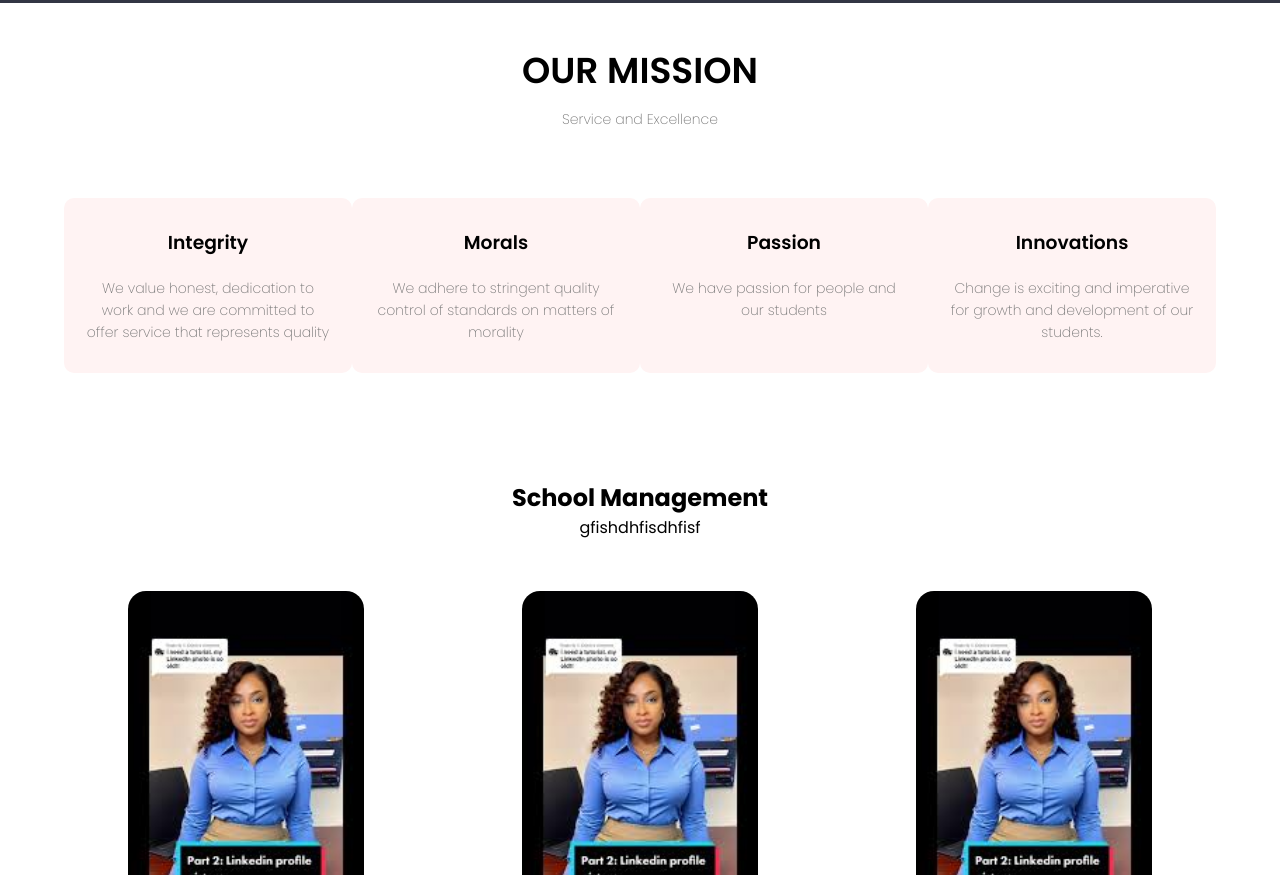
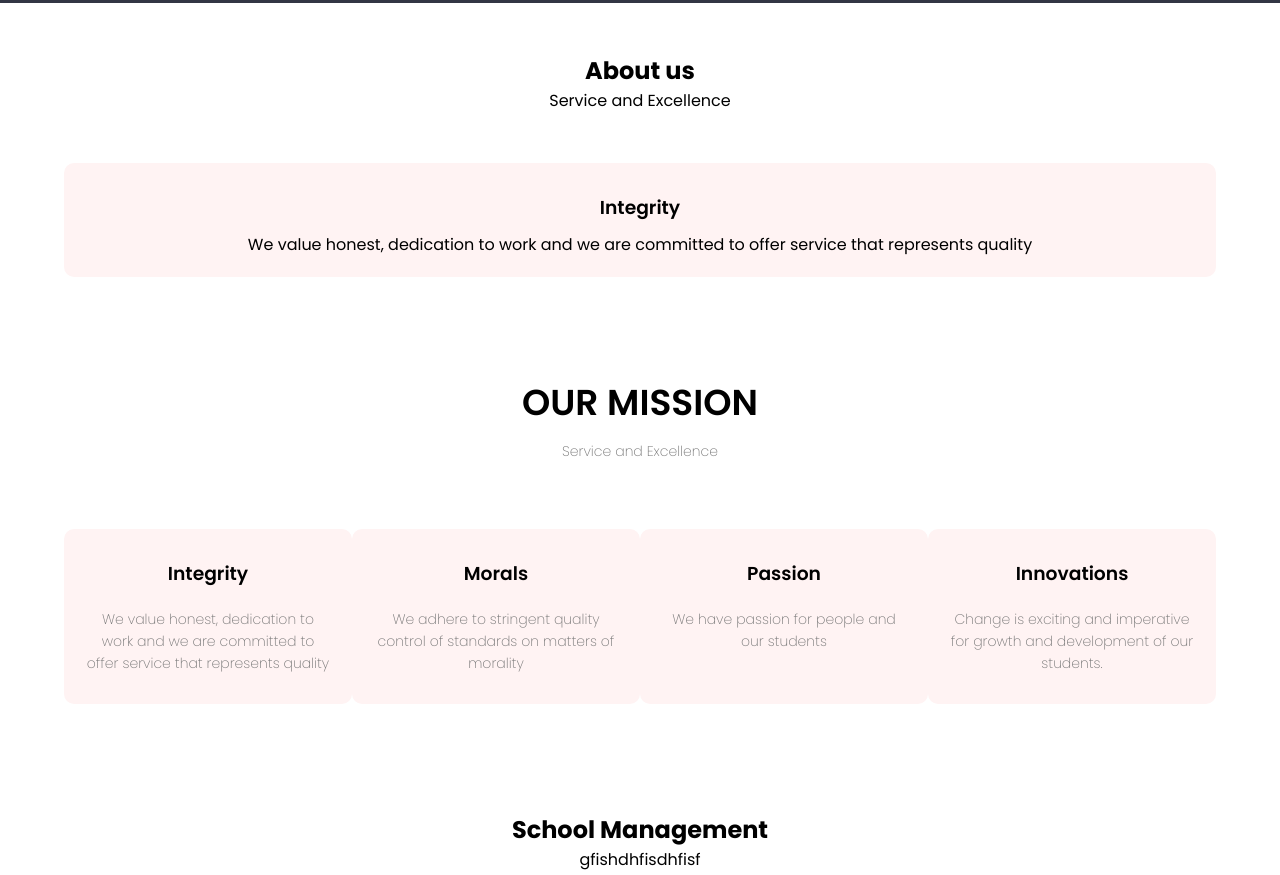
Before and after one commit to Pediah/maybe, a plain HTML site: page about.html in a window 1280 px wide. Shown: the part 797-1672 px from the top of the page. Drawn offline with Linux system fonts and the light colour scheme; grey boxes are pictures that could not be loaded.

Commit message:
text section

```diff
--- a/about.html
+++ b/about.html
@@ -40,6 +40,15 @@
             <a href="enroll.html" class="enrollbtn">Enroll Now</a>
         </div>
     </header>
+    <section class="campus">
+        <h1>About us</h1>
+        <p>Service and Excellence</p>
+        <div class="camprow">
+            <div class="mission-col">
+                <h3>Integrity</h3>
+                <p>We value honest, dedication to work and we are committed to offer service that represents quality</p>
+            </div>
+    </section>
     <section class="mission">
         <h1>OUR MISSION</h1>
         <p>Service and Excellence</p>
--- a/style.css
+++ b/style.css
@@ -474,8 +474,12 @@ hr{
 }
 
 /* about us */
+.camprow{
+    padding-top: 50px;
+    height: auto;
+}
 .campus{
-    width: 80%;
+    width: 90%;
     margin: auto;
     text-align: center;
     padding-top: 50px;
```
